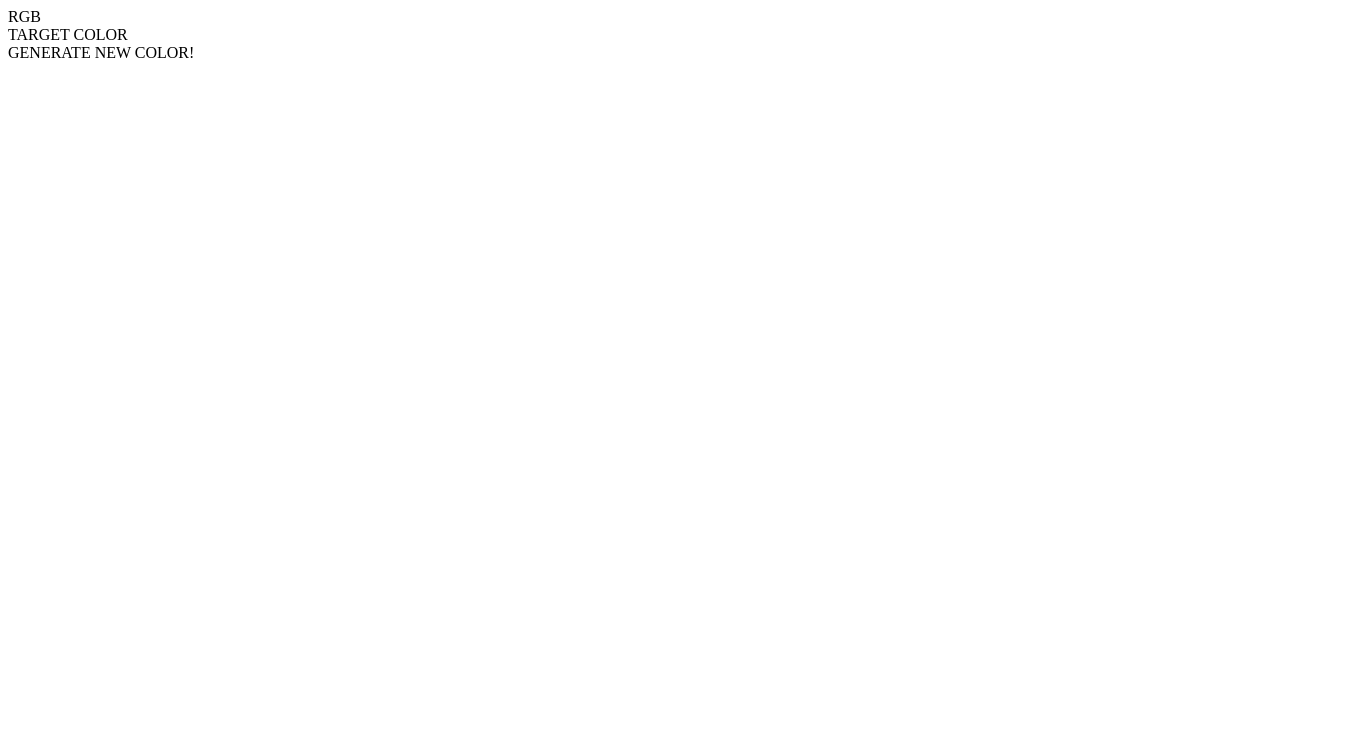
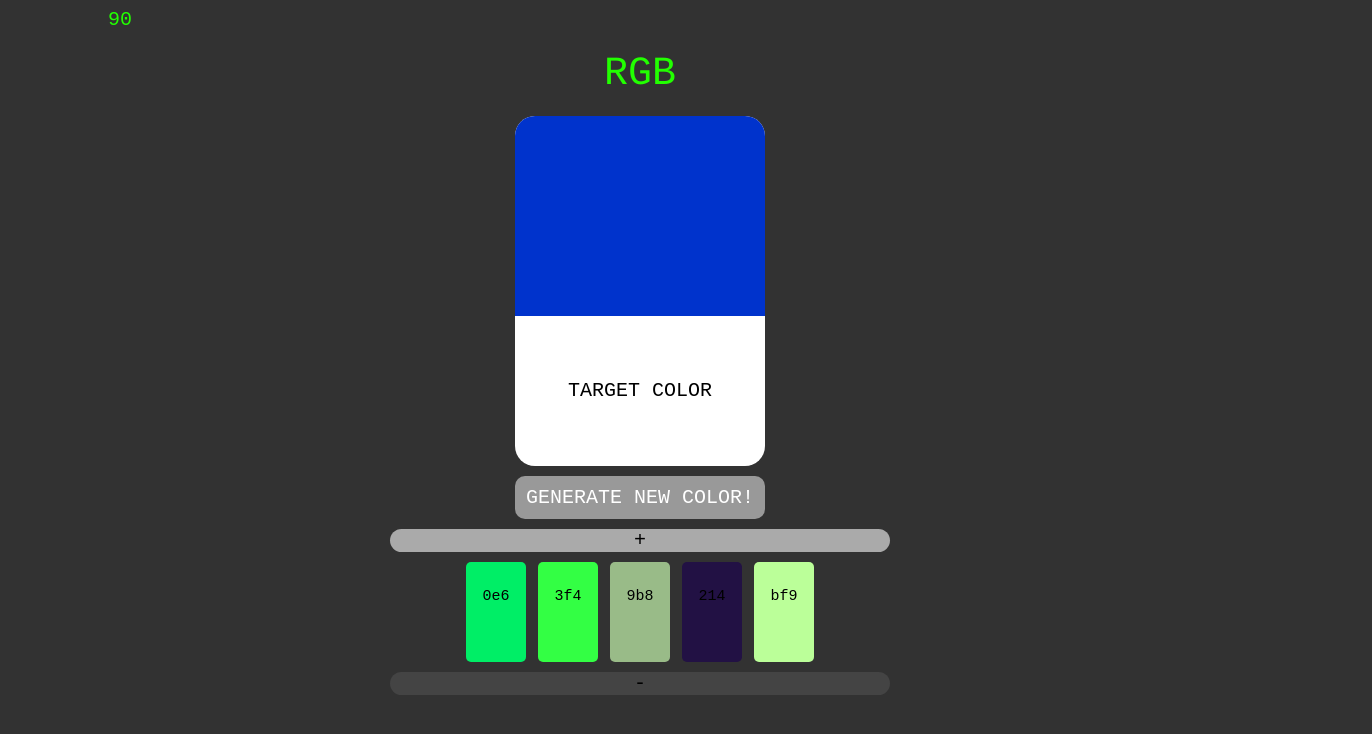
Before and after one commit to RadekM86/exercises, a plain HTML site: page JS exercises/exercise02.html in a window 1280 px wide. Both pictures are taken after a click on the element "GENERATE NEW COLOR!". Shown: the whole page, 1372 px wide, since content can reach past the window. Drawn offline with Linux system fonts and the light colour scheme.

Commit message:
Poprawki w skrypcie

```diff
--- a/JS exercises/CSS/style2.css
+++ b/JS exercises/CSS/style2.css
@@ -3,6 +3,15 @@ body{
   font-size: 20px;
   background-color: #323232;
   box-sizing: border-box;
+}
+header{
+    color: #22FF00;
+
+}
+#counter{
+  display: block;
+  position: relative;
+  left: 100px;
 }
 
 #button{
@@ -24,9 +33,19 @@ body{
 .title{
   color: #22FF00;
   text-align: center;
-  margin: 30px auto;
+  margin: 20px auto;
   font-size: 40px;
   font-family: Courier, monospace;
+}
+.card{
+  display: inline-block;
+  width: 250px;
+  height: 350px;
+  border-radius: 20px;
+  background-color: #FFF;
+  margin: 20px auto;
+  text-align: center;
+  line-height: 150px;
 }
 #card{
   width: 250px;
@@ -52,7 +71,29 @@ body{
   text-align: center;
 }
 .little {
+  display: inline-block;
   width: 50px;
-  height: 75px;
+  height: 50px;
   border-radius: 5px;
+  padding: 25px 5px;
+  background-color: #AAA;
+  font-size: 15px;
+  line-height: 20px;
+
 }
+#select{
+  width: 500px;
+  margin: 0 auto;
+}
+#mixerSubtract{
+  width: 500px;
+  background-color: #444;
+  border-radius: 25px;
+  margin: 10px auto;
+}
+#mixerAdd{
+  width: 500px;
+  margin: 10px auto;
+  background-color: #AAA;
+    border-radius: 25px;
+}
--- a/JS exercises/JS/script01.js
+++ b/JS exercises/JS/script01.js
@@ -3,12 +3,13 @@ document.addEventListener("DOMContentLoaded", function(){
 
 var targetCard = document.querySelector("#target");
 var generate = document.querySelector(".generate");
+  var counter = 100;
 function randomize(){
   var targetColor = [];
   for (var i = 0; i < 3; i++) {
   var random = Math.floor(Math.random()*16).toString(16);
-   targetColor.push(random)
 
+    targetColor.push(random)
    //targetCard.style.backgroundColor = targetColor;
 }
    var hex = targetColor.join("");
@@ -16,8 +17,63 @@ function randomize(){
    targetCard.style.backgroundColor = "#"+ hex;
 };
 
+function randomize2(){
+  var newRGB = [];
+  for (var i = 0; i < 3; i++) {
+  var random = Math.floor(Math.random()*16).toString(16);
+   newRGB.push(random)
+   //targetCard.style.backgroundColor = targetColor;
+}
+   //var hex = newColor.join("");
+   var hex = newRGB.join("")
+   console.log(hex);
+   return hex;
+};
+
+
+function count(){
+  counter = counter + 20;
+  if (counter >= 200){
+    window.alert("Congratulations!")
+
+  }
+}
+function countdown(){
+  counter = counter -10;
+  var showCount = document.querySelector("#counter")
+  showCount.innerText = counter;
+  if(counter <= 0 ){
+    window.alert("Game Over")
+    generate.removeEventListener("click", countdown)
+    generate.removeEventListener("click", randomize)
+  }
+}
 
 generate.addEventListener("click", randomize);
+generate.addEventListener("click", countdown)
 
 
+
+var rgb1 = randomize2();
+var rgb2 = randomize2();
+var rgb3 = randomize2();
+var rgb4 = randomize2();
+var rgb5 = randomize2();
+
+var mixerAdd = document.querySelector("#mixerAdd");
+var mixerSubtract = document.querySelector("#mixerSubtract");
+
+var little = document.querySelectorAll(".little")
+
+little[0].innerHTML = rgb1;
+little[0].style.backgroundColor = "#"+rgb1;
+little[1].innerHTML = rgb2;
+little[1].style.backgroundColor = "#"+rgb2;
+little[2].innerHTML = rgb3;
+little[2].style.backgroundColor = "#"+rgb3;
+little[3].innerHTML = rgb4;
+little[3].style.backgroundColor = "#"+rgb4;
+little[4].innerHTML = rgb5;
+little[4].style.backgroundColor = "#"+rgb5;
+
 });
--- a/JS exercises/exercise02.html
+++ b/JS exercises/exercise02.html
@@ -3,17 +3,28 @@
 <head>
     <meta charset="UTF-8">
     <title>JavaScript exercises</title>
-    <link rel="stylesheet" href="css/style.css">
+    <link rel="stylesheet" href="css/style2.css">
 <body>
+<header>
+  <span id="counter">100</span>
+</header>
 <div class="title">RGB
 </div>
+
 <div id="card"><div id="target"></div> TARGET COLOR </div>
 <div class="generate">GENERATE NEW COLOR!</div>
+<center>
+  <div id="mixerAdd">+</div>
+<div id="select">
 <div class="little"></div>
 <div class="little"></div>
 <div class="little"></div>
 <div class="little"></div>
 <div class="little"></div>
+
+</div>
+<div id="mixerSubtract">-</div>
+</center>
 </body>
 <script src="JS/script01.js"></script>
 </html>
```
Also changed, not shown: JS exercises/exercise.html (renamed from JS exercises/js-exercises.html, +1 -1 lines).
